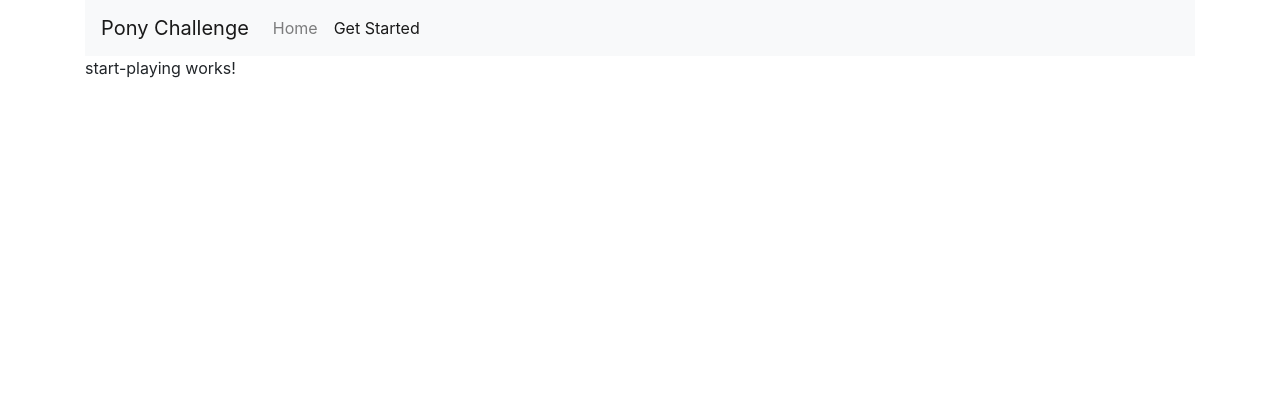
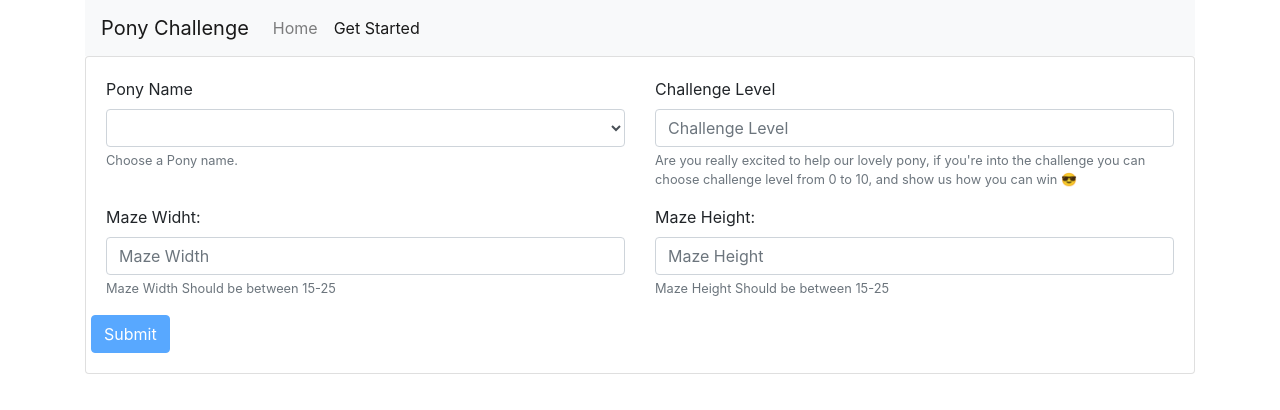
Before and after one commit to Ahmad-Magdy/Maze-Challenge, an Angular app: page /get-started in a window 1280 px wide. Shown: the top 410 px of the page. Built offline with nearby package versions, Linux system fonts and the light colour scheme.

Commit message:
Design the first form

```diff
--- a/src/app/app.module.ts
+++ b/src/app/app.module.ts
@@ -1,5 +1,6 @@
 import { BrowserModule } from '@angular/platform-browser';
 import { NgModule } from '@angular/core';
+import { FormsModule, ReactiveFormsModule } from '@angular/forms';
 
 import { AppRoutingModule } from './app-routing.module';
 import { AppComponent } from './app.component';
@@ -16,6 +17,7 @@ import { StartPlayingComponent } from './start-playing/start-playing.component';
   ],
   imports: [
     BrowserModule,
+    ReactiveFormsModule,
     AppRoutingModule
   ],
   providers: [],
--- a/src/app/start-playing/start-playing.component.css
+++ b/src/app/start-playing/start-playing.component.css
@@ -0,0 +1,8 @@
+.ng-valid[required], .ng-valid.required  {
+    border-left: 5px solid #42A948; /* green */
+  }
+
+  .ng-invalid.ng-touched:not(form)  {
+    border-left: 5px solid #a94442; /* red */
+    border:1px solid red;
+  }
--- a/src/app/start-playing/start-playing.component.html
+++ b/src/app/start-playing/start-playing.component.html
@@ -1,3 +1,37 @@
-<p>
-  start-playing works!
-</p>
+<div class="card">
+  <div class="card-body">
+    <form [formGroup]="ponyUserForm" (ngSubmit)="onFormSubmit()">
+      <div class="row">
+        <div class="form-group col-md-6">
+          <label>Pony Name</label>
+          <select class="form-control" aria-describedby="pony name" formControlName="ponyName">
+            <option *ngFor="let name of ponyNames" [value]="name">{{name}}</option>
+          </select>
+          <small class="form-text text-muted">Choose a Pony name.</small>
+        </div>
+        <div class="form-group col-md-6">
+          <label>Challenge Level {{challengeLevel}}</label>
+          <input type="number" class="form-control" aria-describedby="challenge level" placeholder="Challenge Level" formControlName="difficulty">
+          <small class="form-text text-muted">Are you really excited to help our lovely pony, if you're into the challenge you can choose challenge level from
+            0 to 10, and show us how you can win 😎</small>
+        </div>
+
+        <div class="form-group col-md-6">
+          <label>Maze Widht:</label>
+          <input type="number" class="form-control" aria-describedby="maze width" placeholder="Maze Width" formControlName="width">
+          <small class="form-text text-muted">Maze Width Should be between 15-25</small>
+        </div>
+
+
+        <div class="form-group col-md-6">
+          <label>Maze Height:</label>
+          <input type="number" class="form-control" aria-describedby="maze height" placeholder="Maze Height" formControlName="height">
+          <small class="form-text text-muted">Maze Height Should be between 15-25</small>
+        </div>
+
+        <button type="submit" class="btn btn-primary" [disabled]="!ponyUserForm.valid">Submit</button>
+
+      </div>
+    </form>
+  </div>
+</div>
--- a/src/app/start-playing/start-playing.component.ts
+++ b/src/app/start-playing/start-playing.component.ts
@@ -1,4 +1,5 @@
 import { Component, OnInit } from '@angular/core';
+import { FormControl, Validators, FormGroup } from '@angular/forms';
 
 @Component({
   selector: 'app-start-playing',
@@ -6,10 +7,45 @@ import { Component, OnInit } from '@angular/core';
   styleUrls: ['./start-playing.component.css']
 })
 export class StartPlayingComponent implements OnInit {
+  challengeLevel: number;
+  ponyUserForm: FormGroup;
+  // Source of the names Wikipedia
+  ponyNames = [
+    'Twilight Sparkle',
+    'Rainbow Dash',
+    'Pinkie Pie',
+    'Rarity',
+    'Applejack',
+    'Fluttershy',
+    'Spike',
+    'Princess Celestia'
+  ];
 
-  constructor() { }
+  constructor() {}
 
   ngOnInit() {
+    this.ponyUserForm = new FormGroup({
+      ponyName: new FormControl('', [Validators.required]),
+      difficulty: new FormControl('', [
+        Validators.required,
+        Validators.max(10),
+        Validators.min(0)
+      ]),
+      width: new FormControl('', [
+        Validators.required,
+        Validators.min(15),
+        Validators.max(25)
+      ]),
+      height: new FormControl('', [
+        Validators.required,
+        Validators.min(15),
+        Validators.max(25)
+      ])
+    });
+    // this.levelControl = new FormControl('', [Validators.max(100), Validators.min(0)]);
   }
 
+  onFormSubmit() {
+    console.log(this.ponyUserForm.value);
+  }
 }
```
